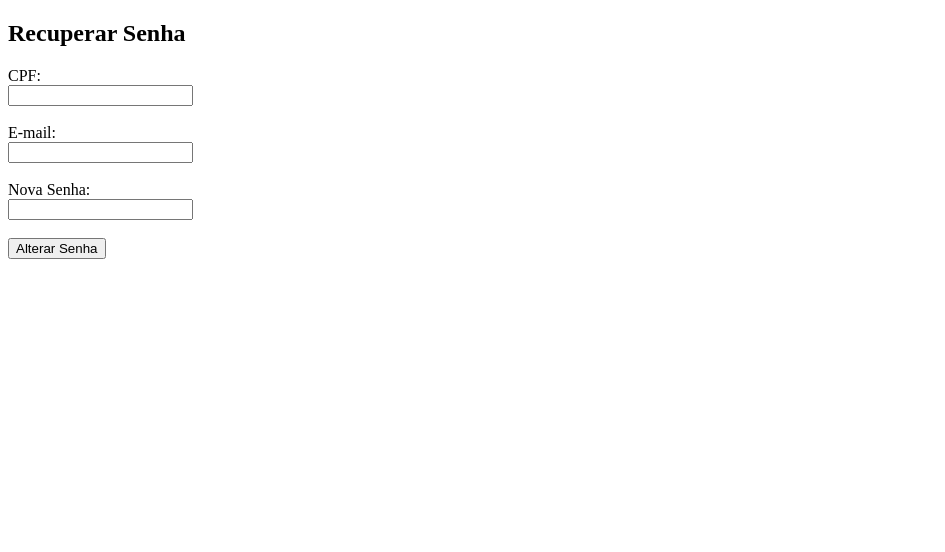
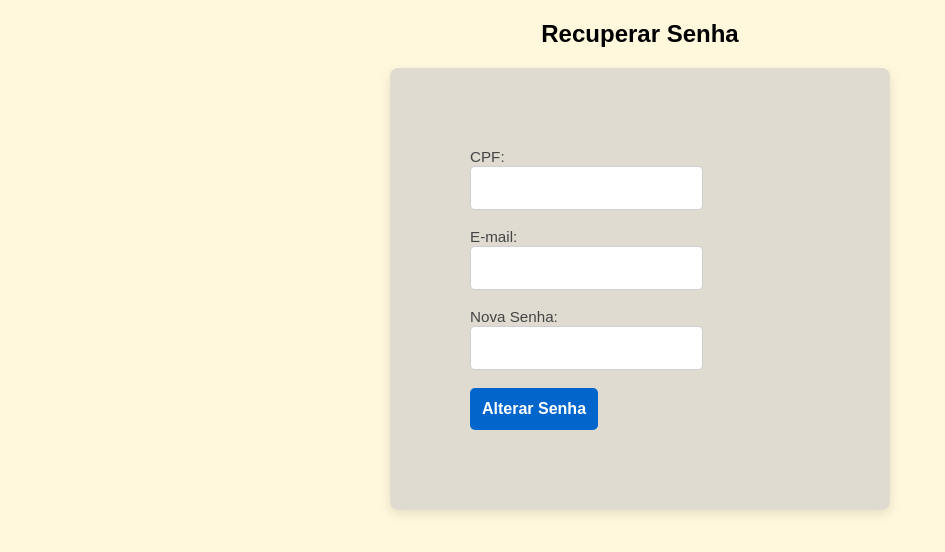
Before and after one commit to CaboFernando/AS65A-N15, a website: page recuperar.html in a window 1280 px wide. Shown: the whole page, without its empty margins (0-945 px from the left). Drawn offline with Linux system fonts and the light colour scheme.

Commit message:
- Carregando o css

```diff
--- a/recuperar.html
+++ b/recuperar.html
@@ -3,7 +3,7 @@
 <head>
   <meta charset="UTF-8">
   <title>Recuperar Senha</title>
-  <link rel="stylesheet" href="styles.css">
+  <link rel="stylesheet" href="/css/style.css">
 </head>
 <body>
   <h2>Recuperar Senha</h2>
```
